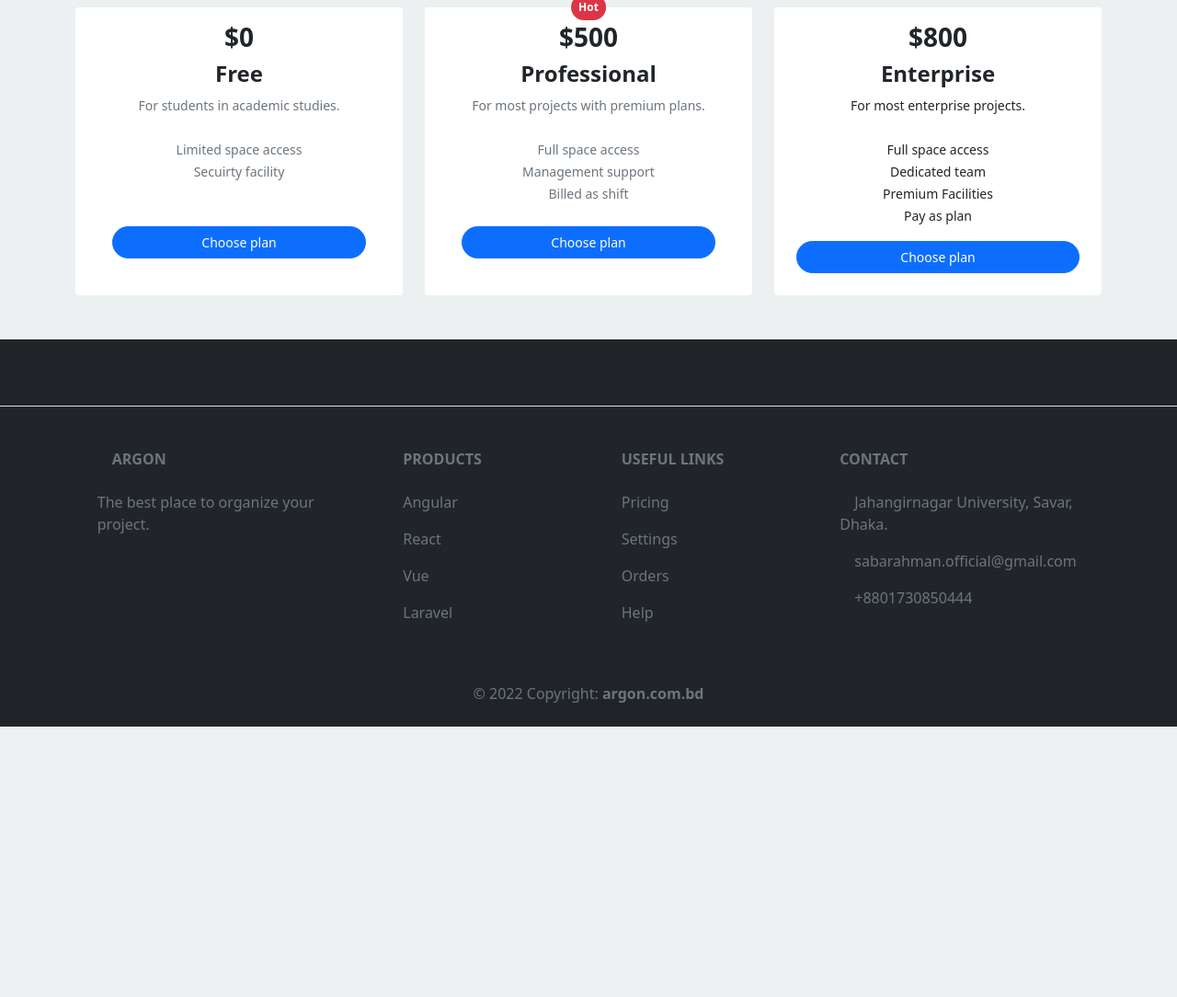
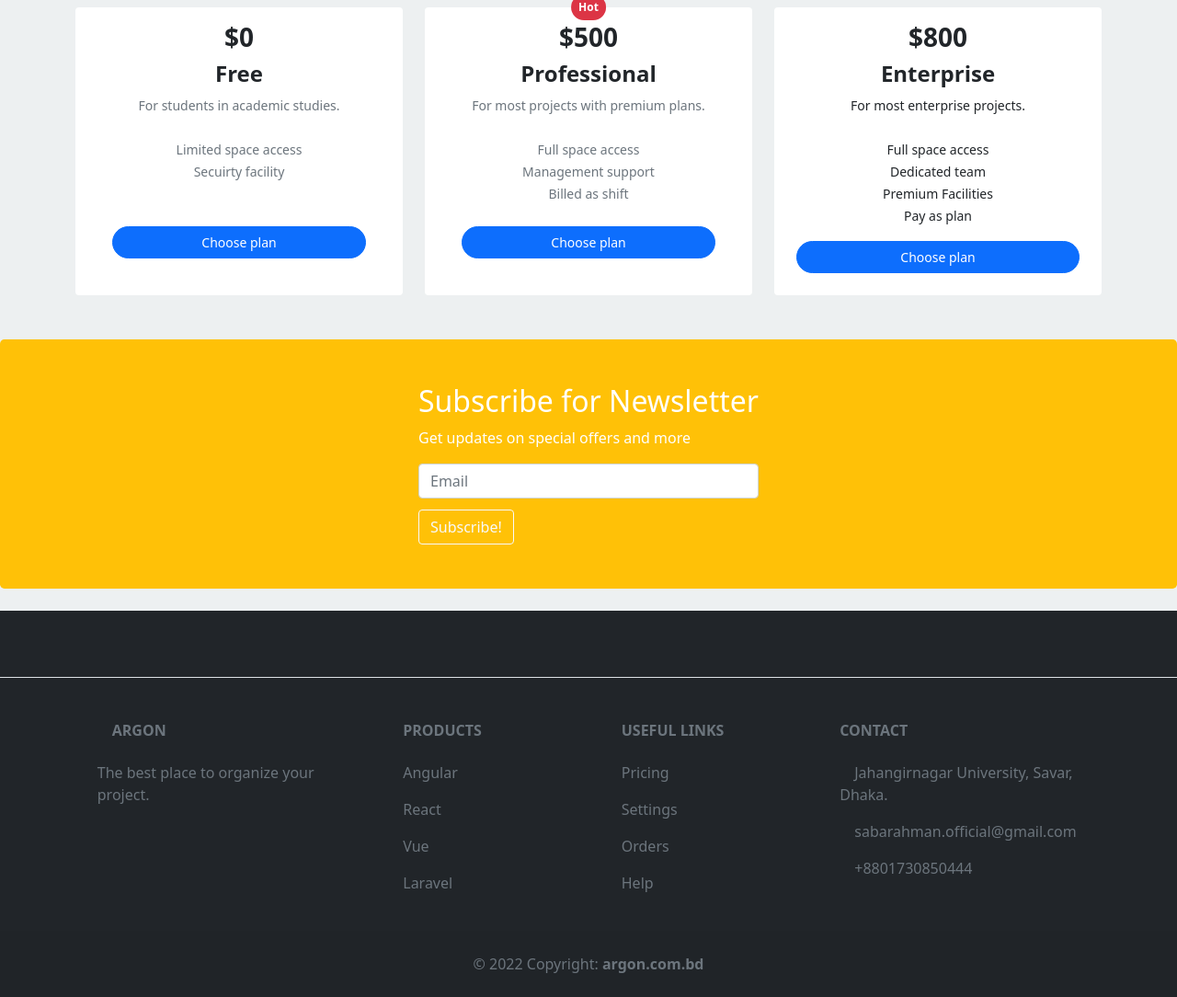
Before and after one commit to fariha-rahman-saba/project-management-system, a Django app: page /projects/ in a window 1280 px wide. Shown: the part 1901-2985 px from the top of the page at 92% size. Before the commit the page ends 2691 px from the top, so only its background shows below. Run offline with Django 3.2, Linux system fonts and the light colour scheme; some libraries are stand-ins or nearby versions.

Commit message:
newsletter added

```diff
--- a/templates/projects/home.html
+++ b/templates/projects/home.html
@@ -189,6 +189,24 @@ Argon - Home
                 </div>
             </div>
         </section>
+
+        <section style="height:300px my-5 "
+            class="rounded-3 d-flex justify-content-center align-items-center bg-warning mb-4" id="subscribe">
+            <div class="mt-5 mb-5">
+                <h2 class="text-white">Subscribe for Newsletter</h2>
+                <p class="text-white">Get updates on special offers and more</p>
+                <form>
+                    <div class="mb-1">
+
+                        <input type="email" class="form-control" id="exampleInputEmail1" aria-describedby="emailHelp"
+                            placeholder="Email">
+
+                    </div>
+
+                    <button type="submit" class="btn btn-outline-light  mt-2 ">Subscribe!</button>
+                </form>
+            </div>
+        </section>
     </main>
 
 
```
